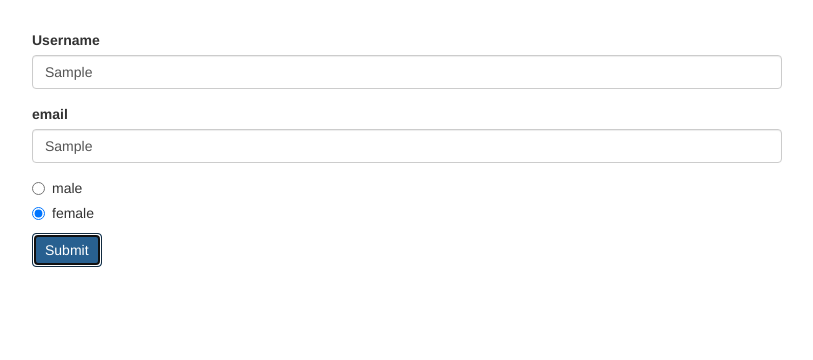
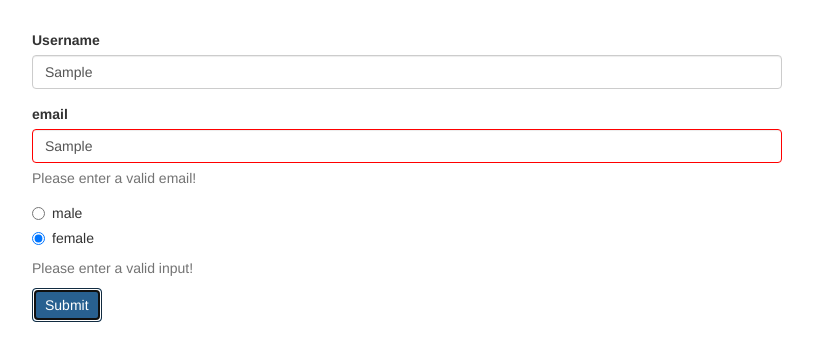
Before and after one commit to MKrezheska/angular-reactive-approach, an Angular app: page / in a window 1280 px wide. Both pictures are taken after typing "Sample", "Sample" into the empty fields and a click on the button "Submit". Shown: the top 360 px of the page, without its empty margins (233-1046 px from the left). Built offline with nearby package versions, Linux system fonts and the light colour scheme.

Commit message:
Style validation

```diff
--- a/src/app/app.component.css
+++ b/src/app/app.component.css
@@ -1,3 +1,7 @@
 .container {
   margin-top: 30px;
 }
+
+input.ng-invalid.ng-touched {
+  border: 1px solid red;
+}
--- a/src/app/app.component.html
+++ b/src/app/app.component.html
@@ -4,28 +4,26 @@
       <form [formGroup]="signupForm" (ngSubmit)="onSubmit()">
         <div class="form-group">
           <label for="username">Username</label>
-          <input
-            type="text"
-            id="username"
-            formControlName="username"
-            class="form-control">
+          <input type="text" id="username" formControlName="username" class="form-control">
+          <span class="help-block " *ngIf="!signupForm.get('username').valid &&
+                   signupForm.get('username').touched">Please enter a valid username!</span>
         </div>
         <div class="form-group">
           <label for="email">email</label>
-          <input
-            type="text"
-            id="email"
-            formControlName="email"
-            class="form-control">
+          <input type="text" id="email" formControlName="email" class="form-control">
+          <span class="help-block " *ngIf="!signupForm.get('email').valid &&
+                   signupForm.get('email').touched">Please enter a valid email!</span>
         </div>
         <div class="radio" *ngFor="let gender of genders">
           <label>
-            <input
-              type="radio"
-              formControlName="gender"
-              [value]="gender">{{ gender }}
+            <input type="radio" formControlName="gender" [value]="gender">{{ gender }}
           </label>
         </div>
+        <span
+            class="help-block "
+            *ngIf="!signupForm.valid &&
+                   signupForm.touched"
+            >Please enter a valid input!</span>
         <button class="btn btn-primary" type="submit">Submit</button>
       </form>
     </div>
```
